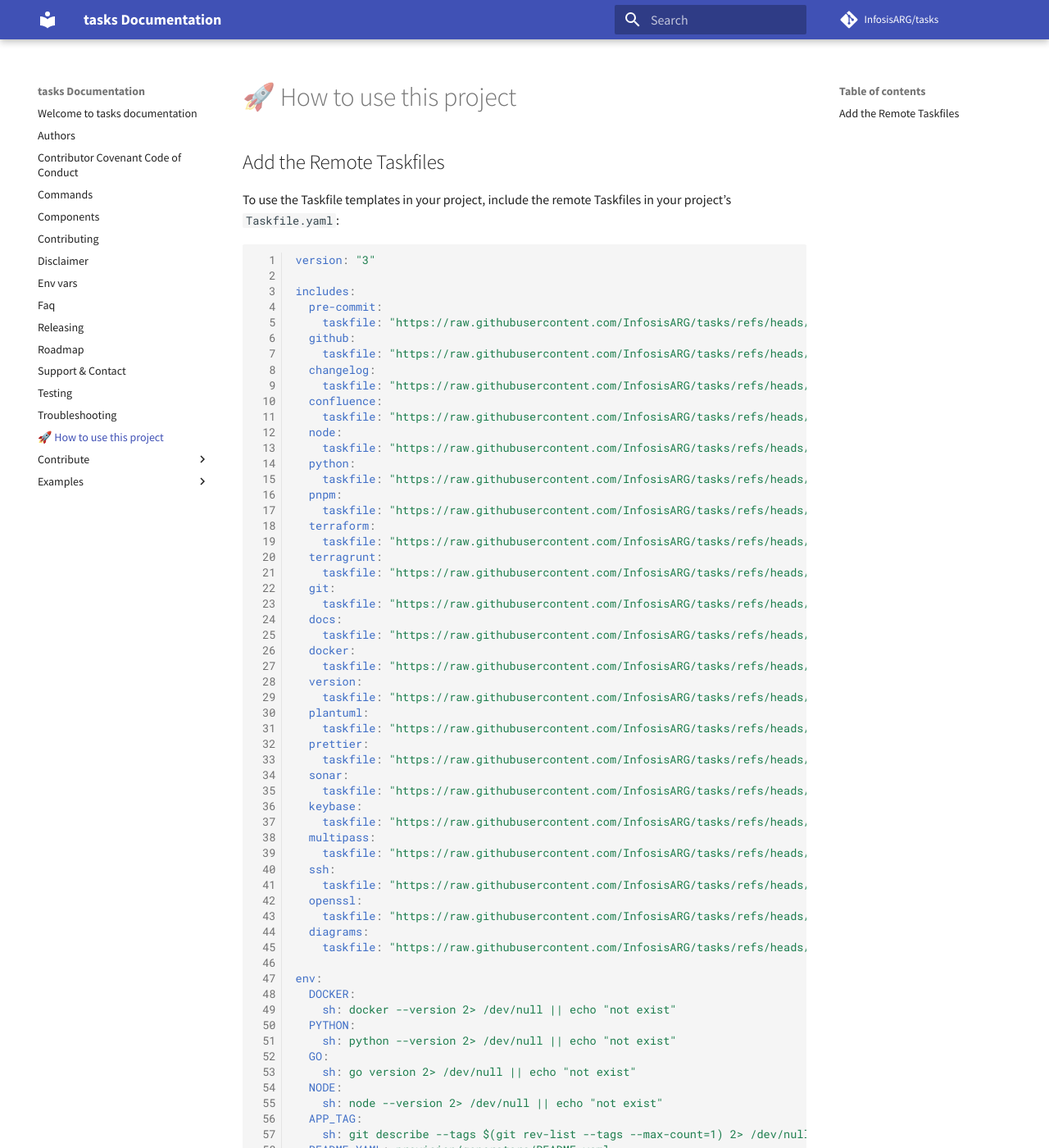
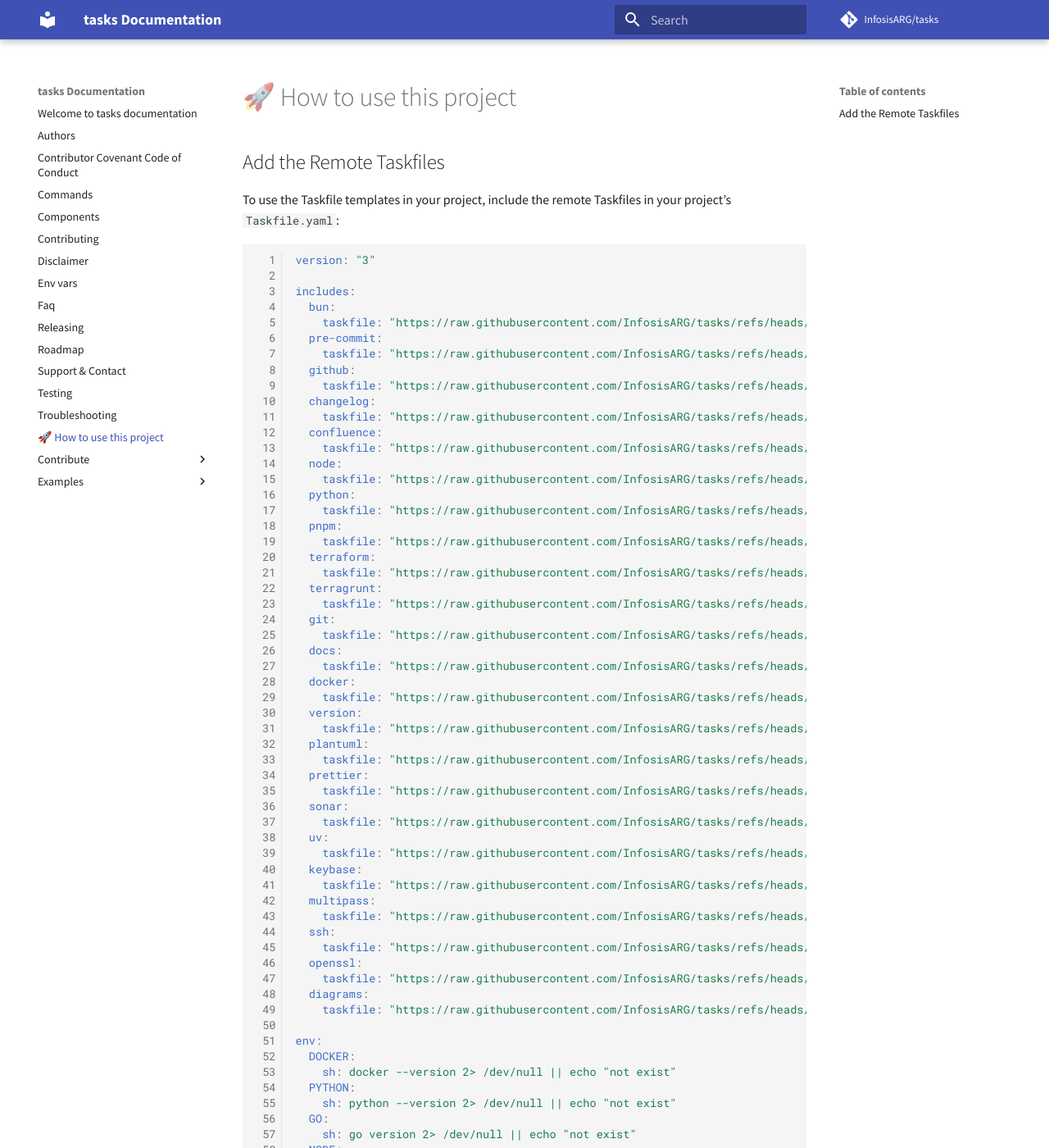
Before and after one commit to InfosisARG/tasks, an MkDocs documentation site: the page built from docs/usage.md, in a window 1280 px wide and 1400 px high. Shown: the whole window at 82% size. Built offline with MkDocs 1.6.1 and Material for MkDocs 9.7.7, drawn with Linux system fonts in a browser that asks for light colours; comment, search, counter and statistics services are not loaded; some of the changed text lies outside the part shown.

Commit message:
docs 📚 (core): SRE-1851 update usage docs with bun and uv includes
Signed-off-by: Luis Mayta <luis@hadenlabs.com>

````diff
--- a/docs/usage.md
+++ b/docs/usage.md
@@ -8,6 +8,8 @@ To use the Taskfile templates in your project, include the remote Taskfiles in y
 version: "3"
 
 includes:
+  bun:
+    taskfile: "https://raw.githubusercontent.com/InfosisARG/tasks/refs/heads/main/src/bun/Taskfile.yml"
   pre-commit:
     taskfile: "https://raw.githubusercontent.com/InfosisARG/tasks/refs/heads/main/src/pre-commit/Taskfile.yml"
   github:
@@ -40,6 +42,8 @@ includes:
     taskfile: "https://raw.githubusercontent.com/InfosisARG/tasks/refs/heads/main/src/prettier/Taskfile.yml"
   sonar:
     taskfile: "https://raw.githubusercontent.com/InfosisARG/tasks/refs/heads/main/src/sonar/Taskfile.yml"
+  uv:
+    taskfile: "https://raw.githubusercontent.com/InfosisARG/tasks/refs/heads/main/src/uv/Taskfile.yml"
   keybase:
     taskfile: "https://raw.githubusercontent.com/InfosisARG/tasks/refs/heads/main/src/keybase/Taskfile.yml"
   multipass:
@@ -122,6 +126,7 @@ tasks:
       - changelog:check
       - git:check
       - docs:check
+      - bun:check
 
   readme:
     run: once
@@ -144,8 +149,8 @@ tasks:
     run: once
     desc: Execute upgrade packages
     cmds:
-      - poetry update
-      - poetry run pre-commit autoupdate
+      - uv update
+      - uv run pre-commit autoupdate
 
   setup:
     desc: Setup dependences of project
@@ -154,12 +159,13 @@ tasks:
         [ -e ".env" ] || cp -rf .env.example .env
 
 
-      - task: python:setup
-      - task: python:precommit
+      - task: uv:setup
+      - task: uv:precommit
       - task: git:setup
+      - task: bun:setup
 
   environment:
     desc: Setup environment of project
     cmds:
-      - task: python:environment
+      - task: uv:environment
 ```
````
Also changed, not shown: README.md (+11 -5 lines), 1 other file.
